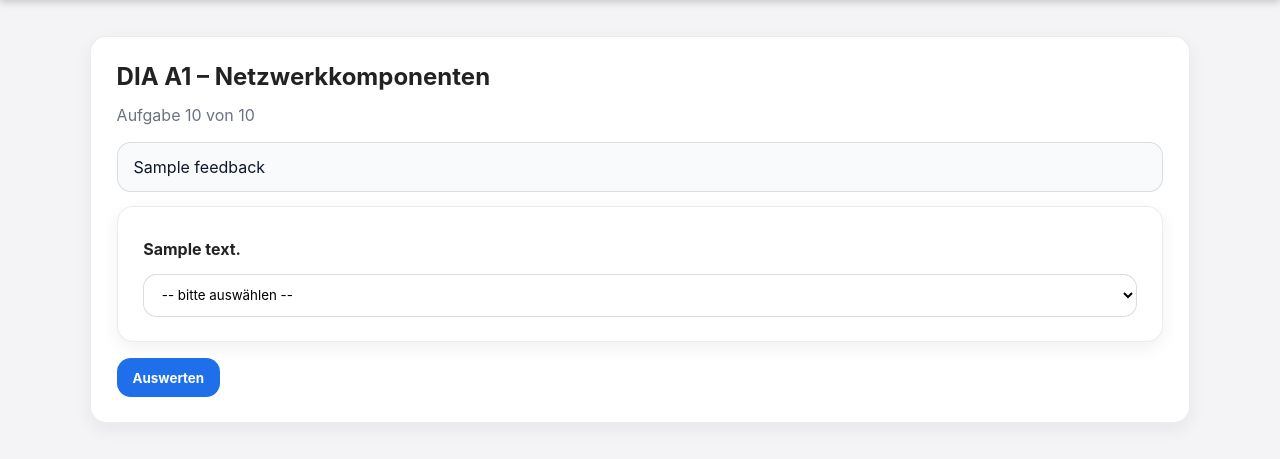
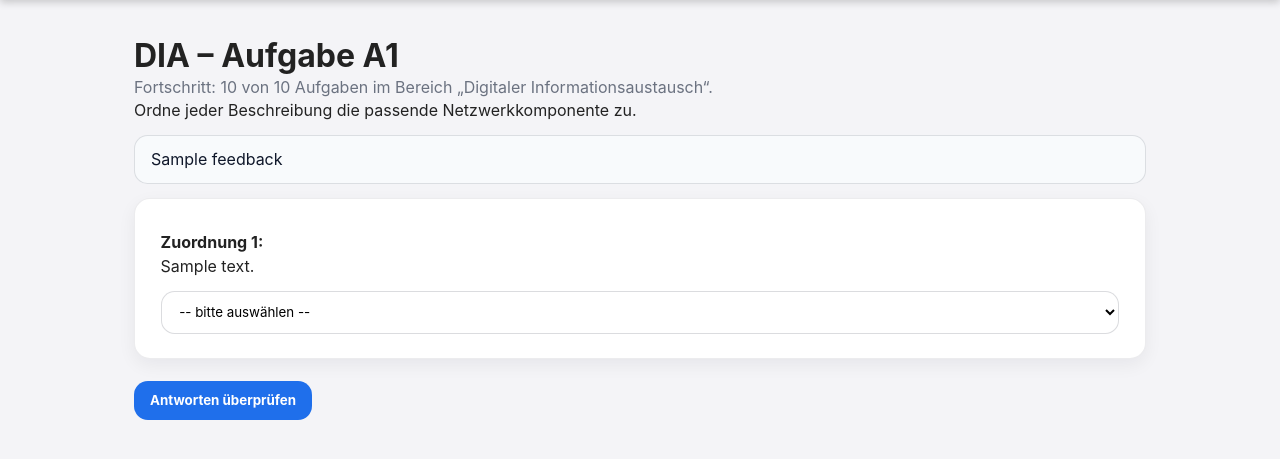
Before and after one commit to Chris-code-oa/uni-webapp, a Python web app: template templates/dia_a1.html in a window 1280 px wide. Shown: the part 73-532 px from the top of the page. Run offline with Jinja, Linux system fonts and the light colour scheme; the template is opened without the code that fills it: most values are stand-ins (such as "Sample title", 1, 10 or a date in 2020).

Commit message:
DIA1 anpassen

```diff
--- a/templates/dia_a1.html
+++ b/templates/dia_a1.html
@@ -1,55 +1,74 @@
 {% extends "base.html" %}
 
+{% block title %}DIA A1 – Netzwerkkomponenten{% endblock %}
+
 {% block content %}
+<div class="container mt-4">
+  <h1 class="mb-1">DIA – Aufgabe A1</h1>
 
-<section class="card">
-  <h2>DIA A1 – Netzwerkkomponenten</h2>
-  <p class="text-muted">Aufgabe {{ dia_progress }} von {{ dia_total }}</p>
+  {% if dia_total %}
+    <p class="text-muted mb-3">
+      Fortschritt: {{ dia_progress }} von {{ dia_total }} Aufgaben im Bereich
+      „Digitaler Informationsaustausch“.
+    </p>
+  {% endif %}
+
+  <p class="mb-4">
+    Ordne jeder Beschreibung die passende Netzwerkkomponente zu.
+  </p>
 
   {% if feedback %}
-    <div class="alert">
+    <div class="alert alert-info">
       {{ feedback }}
     </div>
   {% endif %}
 
-  <form method="POST">
+  <form method="post">
     {% for b in beschreibungen %}
-      <div class="card" style="margin-bottom: 1rem;">
-        <p><strong>{{ b.text }}</strong></p>
+      <div class="card mb-3">
+        <div class="card-body">
+          <p><strong>Zuordnung {{ loop.index }}:</strong><br>
+            {{ b.text }}
+          </p>
 
-        <select name="{{ b.id }}">
+          <select name="{{ b.id }}" required>
             <option value="">-- bitte auswählen --</option>
             {% for opt in optionen %}
               <option value="{{ opt }}"
-              {% if geloest and auswahl.get(b.id) == opt %}selected{% endif %}>
+                {% if auswahl and auswahl.get(b.id) == opt %}selected{% endif %}>
                 {{ opt }}
               </option>
             {% endfor %}
           </select>
 
           {% if geloest %}
-          <p class="text-muted" style="margin-top: .6rem;">
-            <strong>Richtig:</strong> {{ korrekt[b.id] }}<br>
-            <strong>Erklärung:</strong> {{ erklaerung[b.id] }}
+            <p class="mt-2">
+              Richtige Lösung: <strong>{{ korrekt[b.id] }}</strong>
             </p>
+
+            {% if auswahl.get(b.id) == korrekt[b.id] %}
+              <div class="alert alert-success py-2">
+                ✅ Gut gemacht, weil: {{ erklaerung[b.id] }}
+              </div>
+            {% else %}
+              <div class="alert alert-warning py-2">
+                ❌ Leider nicht richtig. Richtiger wäre <strong>{{ korrekt[b.id] }}</strong>, da: {{ erklaerung[b.id] }}
+              </div>
             {% endif %}
+          {% endif %}
+        </div>
       </div>
     {% endfor %}
 
-    <button type="submit" class="btn">Auswerten</button>
-  </form>
-</section>
+    <button type="submit" class="btn btn-primary">
+      Antworten überprüfen
+    </button>
 
     {% if geloest %}
-  <div class="card topic-row">
-    <div>
-      <h3>Nächste Aufgabe</h3>
-      <p class="text-muted">Weiter zur nächsten DIA-Aufgabe.</p>
+      <a href="{{ url_for('dia_next', current='dia_a1') }}" class="btn btn-secondary ms-2">
+        Nächste Aufgabe
+      </a>
+    {% endif %}
+  </form>
 </div>
-    <div class="topic-actions">
-      <a class="btn" href="{{ url_for('dia_next', current='dia_a1') }}">Weiter</a>
-    </div>
-  </div>
-{% endif %}
-
 {% endblock %}
```
Lines whose indentation alone changed are shown as unchanged.
